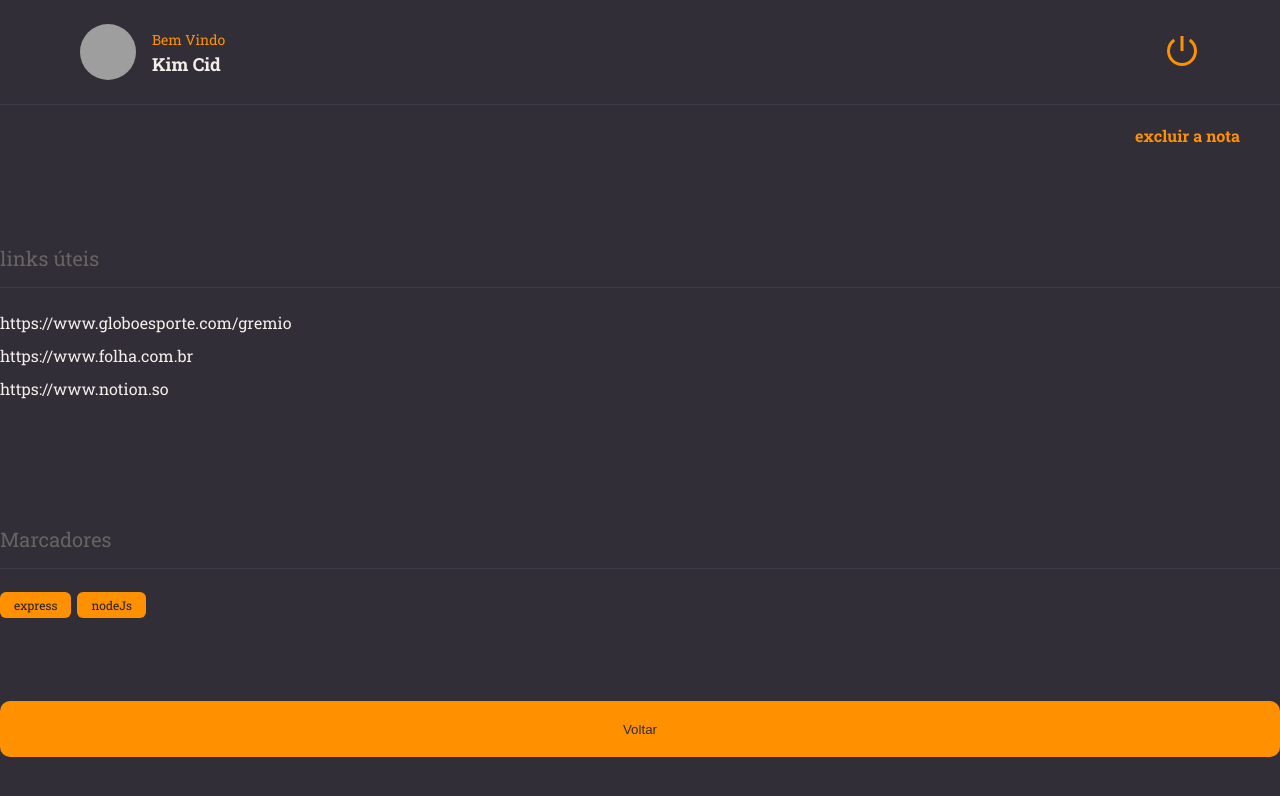
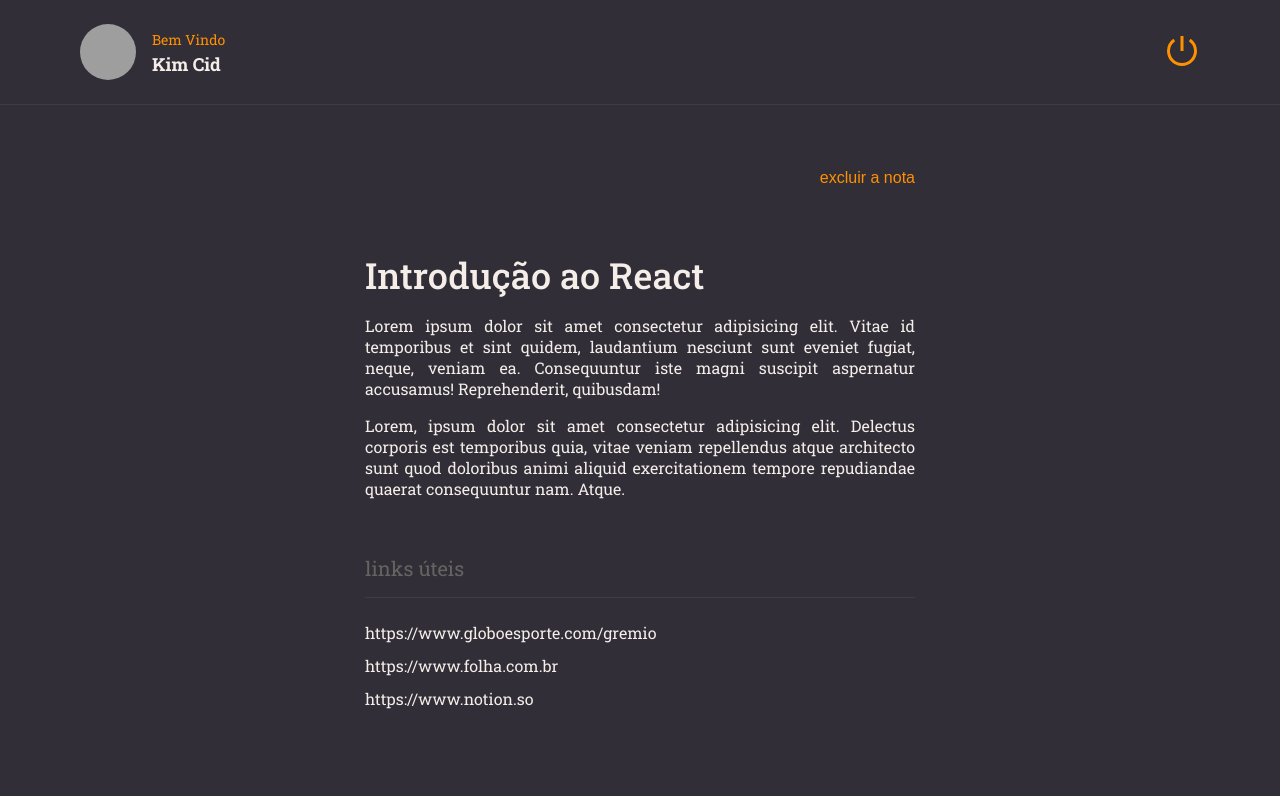
Before and after one commit to KimCidDev/RocketNotes-Explorer, a React (Vite) app in the folder Rocketnotes/: page / in a window 1280 px wide. Shown: the top 796 px of the page. Built offline with nearby package versions, Linux system fonts and the light colour scheme; grey boxes are pictures that could not be loaded.

Commit message:
1st page finishe

```diff
--- a/Rocketnotes/src/components/ButtonText/index.jsx
+++ b/Rocketnotes/src/components/ButtonText/index.jsx
@@ -1,9 +1,9 @@
 import { Container } from './style';
 
-export function ButtonText({title}) {
+export function ButtonText({title, ...rest}) {
   return (
-    <Container>
-      <a href="">{title}</a>
+    <Container type="button" {...rest}>
+      {title}
    </Container>
   )
 }
--- a/Rocketnotes/src/components/ButtonText/style.js
+++ b/Rocketnotes/src/components/ButtonText/style.js
@@ -1,10 +1,11 @@
 import styled from 'styled-components';
 
-export const Container = styled.span`
-  background-color: ${({ theme }) => theme.COLORS.BACKGROUND_800};
-  display: flex;
-  justify-content: right;
-  margin: 20px 40px 0 0;
+export const Container = styled.button`
+  background: none;
+  color: ${({ theme }) => theme.COLORS.ORANGE};
+
+  border: none;
+  font-size: 16px;
 
   a {
     text-decoration: none;
--- a/Rocketnotes/src/pages/Details/index.jsx
+++ b/Rocketnotes/src/pages/Details/index.jsx
@@ -1,4 +1,4 @@
-import { Container, Links } from './styles';
+import { Container, Links, Content } from './styles';
 
 import { Header } from '../../components/Header';
 import { Button } from '../../components/Button';
@@ -12,7 +12,18 @@ export function Details () {
   return (
     <Container>
       <Header />
+
+      <main>
+        <Content>
+
       <ButtonText title='excluir a nota'/>
+
+      <h1>
+        Introdução ao React
+      </h1>
+
+      <p>Lorem ipsum dolor sit amet consectetur adipisicing elit. Vitae id temporibus et sint quidem, laudantium nesciunt sunt eveniet fugiat, neque, veniam ea. Consequuntur iste magni suscipit aspernatur accusamus! Reprehenderit, quibusdam!</p>
+      <p>Lorem, ipsum dolor sit amet consectetur adipisicing elit. Delectus corporis est temporibus quia, vitae veniam repellendus atque architecto sunt quod doloribus animi aliquid exercitationem tempore repudiandae quaerat consequuntur nam. Atque.</p>
 
       <Section title="links úteis">
         <Links>
@@ -29,13 +40,15 @@ export function Details () {
         </Links>
       </Section>
 
-
       <Section title="Marcadores">
       <Tag title="express" />
       <Tag title="nodeJs" />
 
       </Section>
       <Button title="Voltar" />
+
+      </Content>
+      </main>
     </Container>
 
     )
--- a/Rocketnotes/src/pages/Details/styles.js
+++ b/Rocketnotes/src/pages/Details/styles.js
@@ -9,6 +9,12 @@ export const Container = styled.div`
   grid-template-areas:
     'header'
     'content';
+
+    > main {
+      grid-area: content;
+      overflow-y: scroll;
+      padding: 64px 0;
+    }
 `;
 
 export const Links = styled.ul`
@@ -22,3 +28,28 @@ export const Links = styled.ul`
     color: ${({ theme }) => theme.COLORS.WHITE};
   }
 `;
+
+export const Content = styled.div`
+  max-width: 550px;
+  margin: 0 auto;
+
+  display: flex;
+  flex-direction: column;
+
+  > button:first-child {
+    align-self: end;
+  }
+
+  > h1 {
+    font-size: 36px;
+    font-weight: 500;
+    padding-top: 64px;
+  }
+
+  > p {
+    font-size: 16px;
+    margin-top: 16px;
+    text-align: justify;
+  }
+
+`
```
